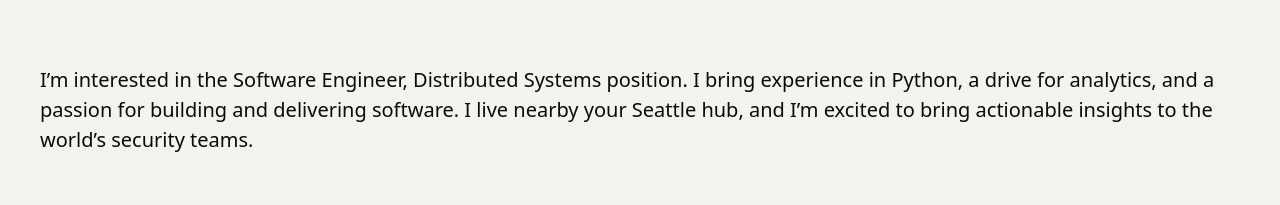
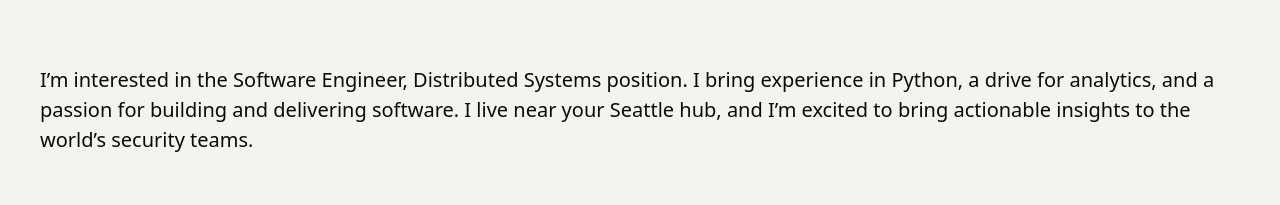
Before and after one commit to Tjstretchalot/mtimothy, a React (Create React App) app: page /censys in a window 1280 px wide. Shown: the part 320-525 px from the top of the page. Built offline with nearby package versions, Linux system fonts and the light colour scheme.

Commit message:
nearby -> near

```diff
--- a/src/routes/censys_cover/CensysCover.tsx
+++ b/src/routes/censys_cover/CensysCover.tsx
@@ -81,7 +81,7 @@ export const CensysCover = (): ReactElement => {
       <Paragraph context={context}>
         I&rsquo;m interested in the Software Engineer, Distributed Systems
         position. I bring experience in Python, a drive for analytics, and a
-        passion for building and delivering software. I live nearby your Seattle
+        passion for building and delivering software. I live near your Seattle
         hub, and I&rsquo;m excited to bring actionable insights to the
         world&rsquo;s security teams.
       </Paragraph>
```
